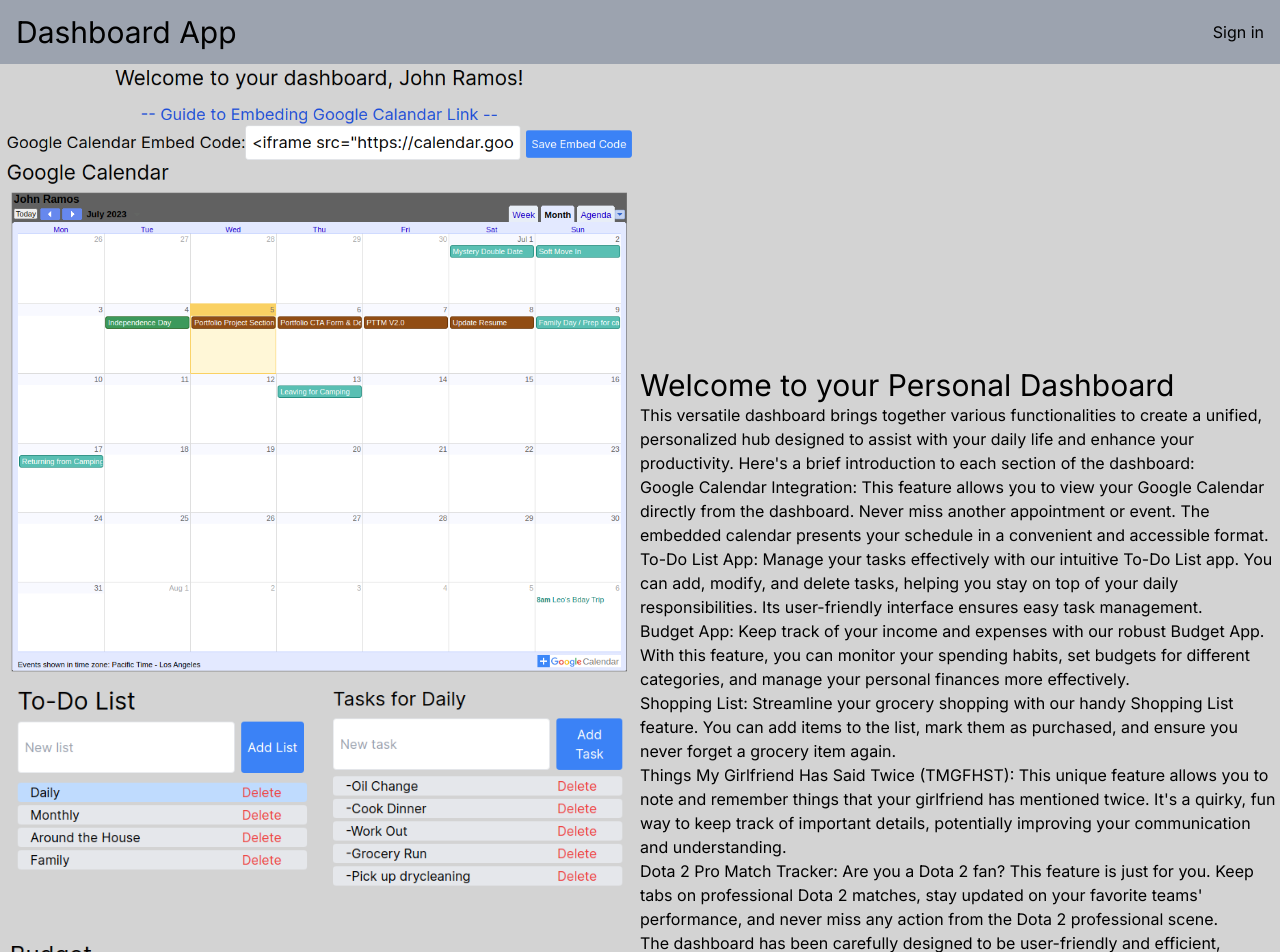
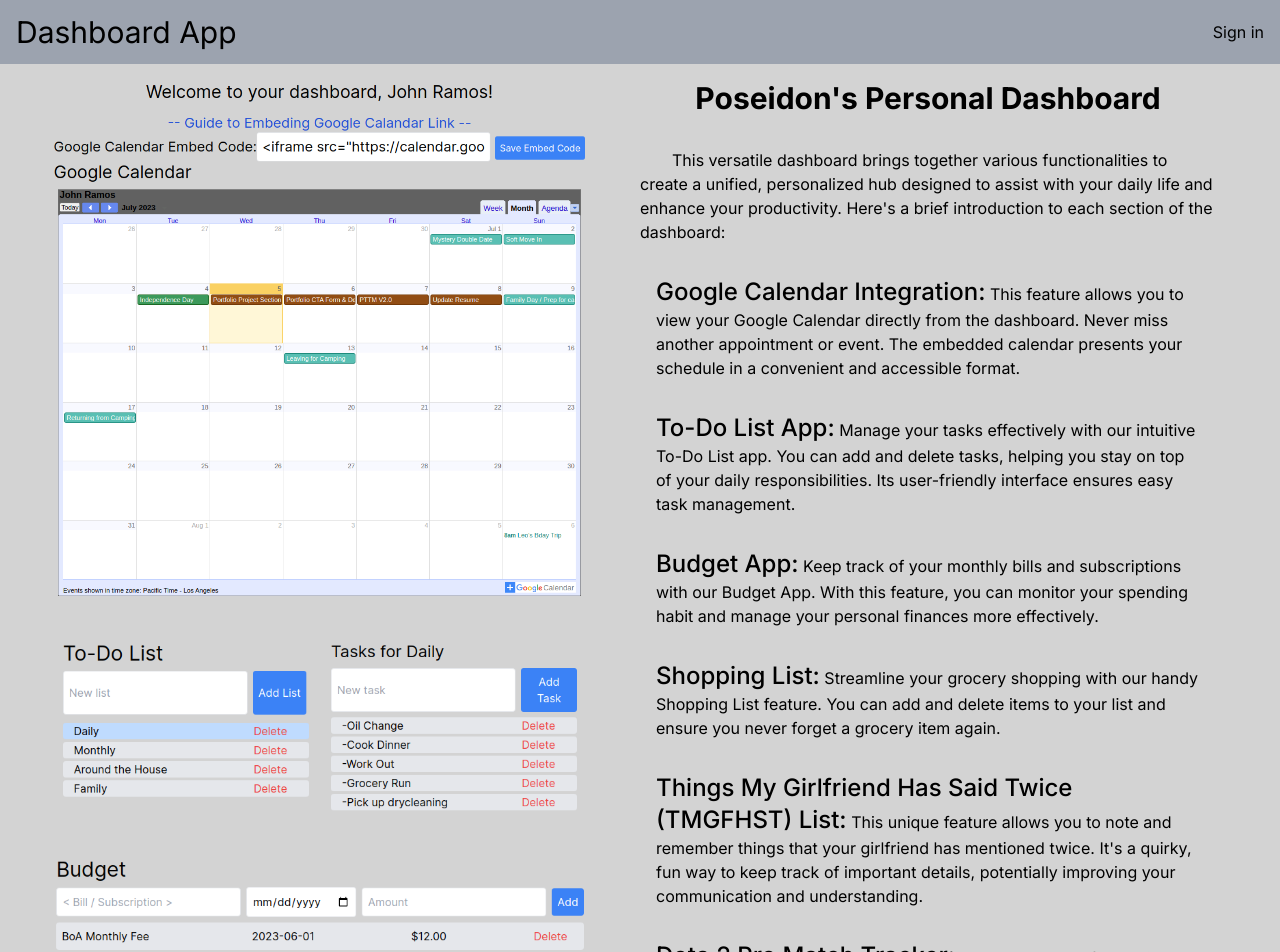
Before and after one commit to jramos5883/dashboard, a Next.js app in the folder dashboard-app/: page /landingPage in a window 1280 px wide. Shown: the top 952 px of the page. Built offline with nearby package versions, Linux system fonts and the light colour scheme; no server answers.

Commit message:
finished styling and editing landing page. Going to add icon to navbar and then deploy.

```diff
--- a/dashboard-app/app/landingPage/page.jsx
+++ b/dashboard-app/app/landingPage/page.jsx
@@ -2,10 +2,10 @@
 
 export default function LandingPage() {
   return (
-    <div className="flex flex-row justify-center justify-items-center items-center">
-      <div className="w-1/2">
+    <div className="flex justify-center">
+      <div className="w-1/2 max-w-xl px-4">
         <Image
-          className=""
+          className="py-4"
           layout="responsive"
           height={500}
           width={500}
@@ -13,7 +13,7 @@
           alt="Embeded Google Calendar"
         />
         <Image
-          className=""
+          className="py-4"
           layout="responsive"
           height={500}
           width={500}
@@ -21,55 +21,70 @@
           alt="To Do and Budget App"
         />
       </div>
-      <div className="w-1/2">
-        <h1 className="text-3xl">Welcome to your Personal Dashboard</h1>
-        <p>
+      <div className="w-1/2 max-w-2xl px-4">
+        <h1 className="text-3xl font-bold p-4 text-center">
+          Poseidon&apos;s Personal Dashboard
+        </h1>
+        <p className="p-4 indent-8">
           This versatile dashboard brings together various functionalities to
           create a unified, personalized hub designed to assist with your daily
           life and enhance your productivity. Here&apos;s a brief introduction
           to each section of the dashboard:
         </p>
-        <p>
-          Google Calendar Integration: This feature allows you to view your
-          Google Calendar directly from the dashboard. Never miss another
-          appointment or event. The embedded calendar presents your schedule in
-          a convenient and accessible format.{" "}
+        <p className="py-4 px-8">
+          <span className="text-2xl font-medium">
+            Google Calendar Integration:
+          </span>{" "}
+          This feature allows you to view your Google Calendar directly from the
+          dashboard. Never miss another appointment or event. The embedded
+          calendar presents your schedule in a convenient and accessible format.
         </p>
-        <p>
-          To-Do List App: Manage your tasks effectively with our intuitive To-Do
-          List app. You can add, modify, and delete tasks, helping you stay on
-          top of your daily responsibilities. Its user-friendly interface
-          ensures easy task management.
+        <p className="py-4 px-8">
+          <span className="text-2xl font-medium">To-Do List App:</span> Manage
+          your tasks effectively with our intuitive To-Do List app. You can add
+          and delete tasks, helping you stay on top of your daily
+          responsibilities. Its user-friendly interface ensures easy task
+          management.
         </p>
-
-        <p>
-          Budget App: Keep track of your income and expenses with our robust
-          Budget App. With this feature, you can monitor your spending habits,
-          set budgets for different categories, and manage your personal
+        <p className="py-4 px-8">
+          <span className="text-2xl font-medium">Budget App:</span> Keep track
+          of your monthly bills and subscriptions with our Budget App. With this
+          feature, you can monitor your spending habit and manage your personal
           finances more effectively.
         </p>
-        <p>
-          Shopping List: Streamline your grocery shopping with our handy
-          Shopping List feature. You can add items to the list, mark them as
-          purchased, and ensure you never forget a grocery item again.
+        <p className="py-4 px-8">
+          <span className="text-2xl font-medium">Shopping List:</span>{" "}
+          Streamline your grocery shopping with our handy Shopping List feature.
+          You can add and delete items to your list and ensure you never forget
+          a grocery item again.
         </p>
-        <p>
-          Things My Girlfriend Has Said Twice (TMGFHST): This unique feature
-          allows you to note and remember things that your girlfriend has
-          mentioned twice. It&apos;s a quirky, fun way to keep track of
-          important details, potentially improving your communication and
-          understanding.
+        <p className="py-4 px-8">
+          <span className="text-2xl font-medium">
+            Things My Girlfriend Has Said Twice (TMGFHST) List:
+          </span>{" "}
+          This unique feature allows you to note and remember things that your
+          girlfriend has mentioned twice. It&apos;s a quirky, fun way to keep
+          track of important details, potentially improving your communication
+          and understanding.
         </p>
-        <p>
-          Dota 2 Pro Match Tracker: Are you a Dota 2 fan? This feature is just
-          for you. Keep tabs on professional Dota 2 matches, stay updated on
-          your favorite teams&apos; performance, and never miss any action from
-          the Dota 2 professional scene.
+        <p className="py-4 px-8">
+          <span className="text-2xl font-medium">
+            Dota 2 Pro Match Tracker:
+          </span>{" "}
+          Are you a Dota 2 fan? This feature is just for you. Keep tabs on
+          professional Dota 2 matches, stay updated on your favorite teams&apos;
+          performance, and never miss any action from the Dota 2 professional
+          scene.
         </p>
-        <p>
+        <p className="py-4 px-8">
+          <span className="text-2xl font-medium">
+            And more apps and features to come!
+          </span>{" "}
+        </p>
+        <p className="p-4 indent-8">
           The dashboard has been carefully designed to be user-friendly and
           efficient, allowing you to manage various aspects of your life from a
-          single place. Welcome to your comprehensive personal assistant.
+          single place. Welcome to your comprehensive personal dashboard.
         </p>
       </div>
     </div>
```
